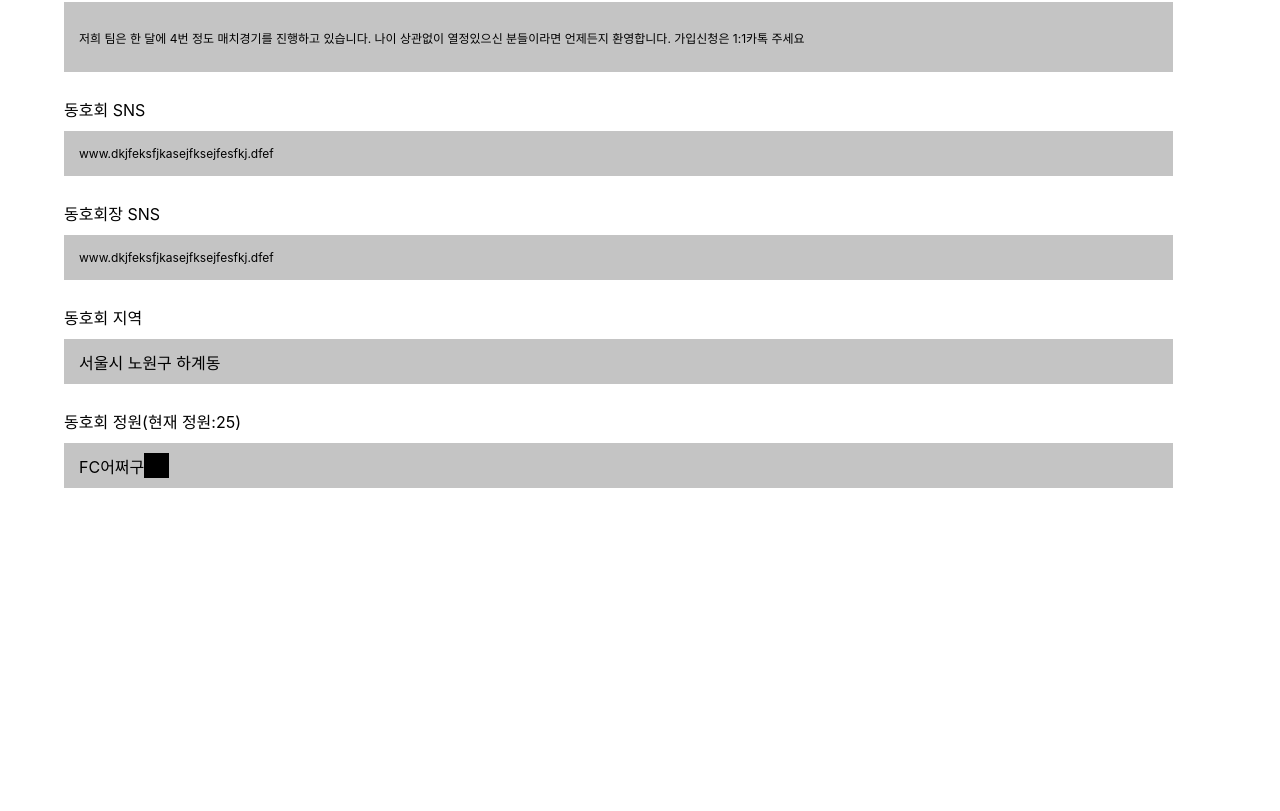
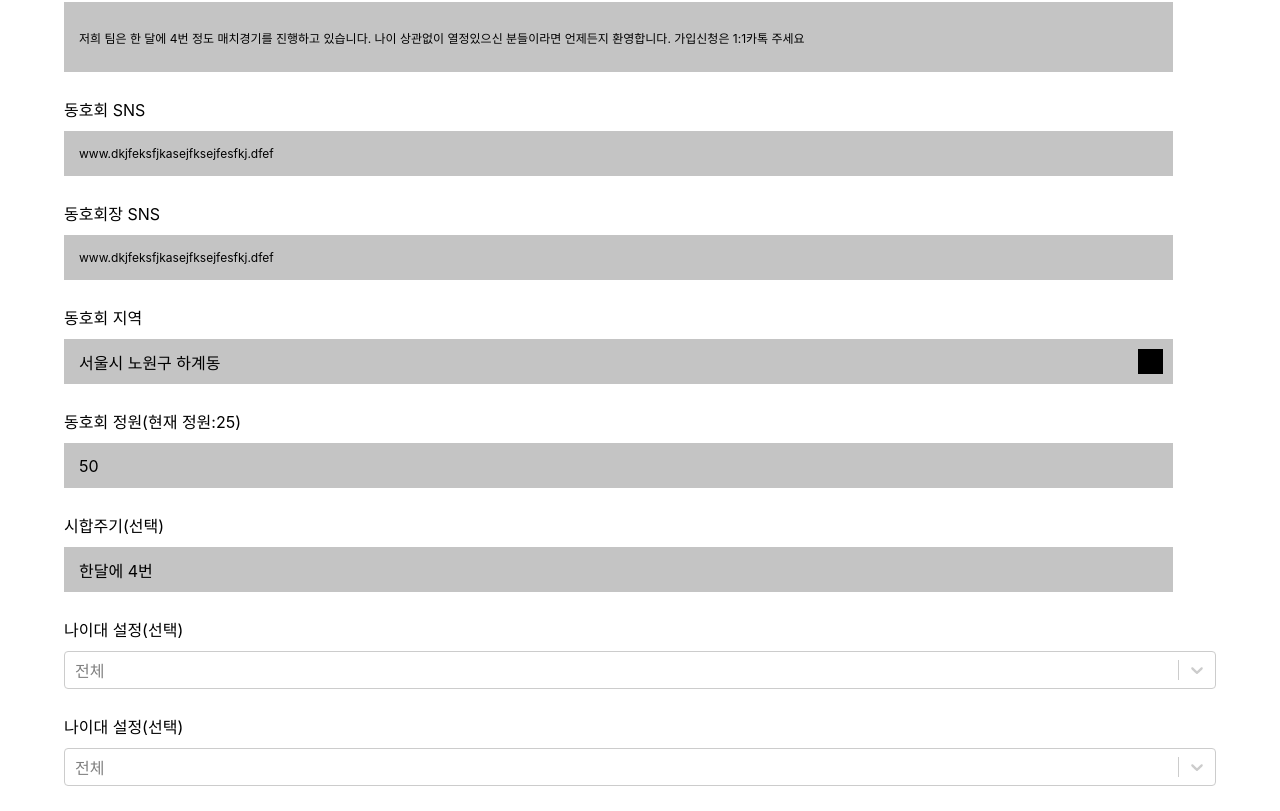
Before and after one commit to dsm-football/football-frontend, a React (Create React App) app: page /club/management in a window 1280 px wide. Shown: the part 556-1367 px from the top of the page. Before the commit the page ends 1069 px from the top, so only its background shows below. Built offline with nearby package versions, Linux system fonts and the light colour scheme.

Commit message:
⚡️ :: 동호회 정보 수정 퍼블리싱

```diff
--- a/src/components/clubManagement/clubInfo/ClubInfo.tsx
+++ b/src/components/clubManagement/clubInfo/ClubInfo.tsx
@@ -1,6 +1,22 @@
 import * as S from "./style";
+import Select from "react-select";
+
+const ageOptions = [
+  {value: '전체', label: '전체'},
+  {value: '10대', label: '10대'},
+  {value: '20대', label: '20대'},
+  {value: '30대', label: '30대'},
+  {value: '40대', label: '40대'}
+]
+
+const genderOptions = [
+  {value: '전체', label: '전체'},
+  {value: '남자', label: '남자'},
+  {value: '여자', label: '여자'}
+]
 
 const ClubInfo = () => {
+
   return (
     <>
       <S.ProfileContainer>
@@ -30,11 +46,38 @@ const ClubInfo = () => {
         </S.FixBox>
         <S.FixBox>
           <S.TitleFont>동호회 지역</S.TitleFont>
-          <S.BoldFixInput>서울시 노원구 하계동</S.BoldFixInput>
+          <S.LocationGpsContainer>
+          <span>서울시 노원구 하계동</span>
+          <S.GpsImg/>
+          </S.LocationGpsContainer>
         </S.FixBox>
         <S.FixBox>
           <S.TitleFont>동호회 정원(현재 정원:25)</S.TitleFont>
-          <S.BoldFixInput>FC어쩌구 <S.GpsImg/></S.BoldFixInput>
+          <S.BoldFixInput>50</S.BoldFixInput>
+        </S.FixBox>
+        <S.FixBox>
+          <S.TitleFont>시합주기(선택)</S.TitleFont>
+          <S.BoldFixInput>한달에 4번</S.BoldFixInput>
+        </S.FixBox>
+        <S.FixBox>
+          <S.TitleFont>나이대 설정(선택)</S.TitleFont>
+          <Select
+            placeholder="전체"
+            options={ageOptions}
+            className="react-select-container"
+            isSearchable={false}
+            maxMenuHeight={100}
+          />
+        </S.FixBox>
+        <S.FixBox>
+          <S.TitleFont>나이대 설정(선택)</S.TitleFont>
+          <Select
+            placeholder="전체"
+            options={genderOptions}
+            className="selectBox"
+            isSearchable={false}
+            maxMenuHeight={100}
+          />
         </S.FixBox>
       </S.ClubInfoFixContainer>
     </>
--- a/src/components/clubManagement/clubInfo/style.tsx
+++ b/src/components/clubManagement/clubInfo/style.tsx
@@ -46,6 +46,7 @@ export const FixBox = styled.div`
   flex-direction: column;
   justify-content: center;
   margin-bottom: 25px;
+
 `
 
 export const TitleFont = styled.span`
@@ -83,8 +84,23 @@ export const IntroFixInput = styled.span`
   font-size: 12px;
 `
 
+export const LocationGpsContainer = styled.div`
+  width: 95%;
+  height: 45px;
+  background-color: #C4C4C4;
+  display: flex;
+  justify-content: space-between;
+  align-items: center;
+  padding-left: 15px;
+
+  & span{
+    font-size: 16px;
+  }
+`
+
 export const GpsImg = styled.div`
   width: 25px;
   height: 25px;
   background-color: black;
+  margin-right: 10px;
 `
```
